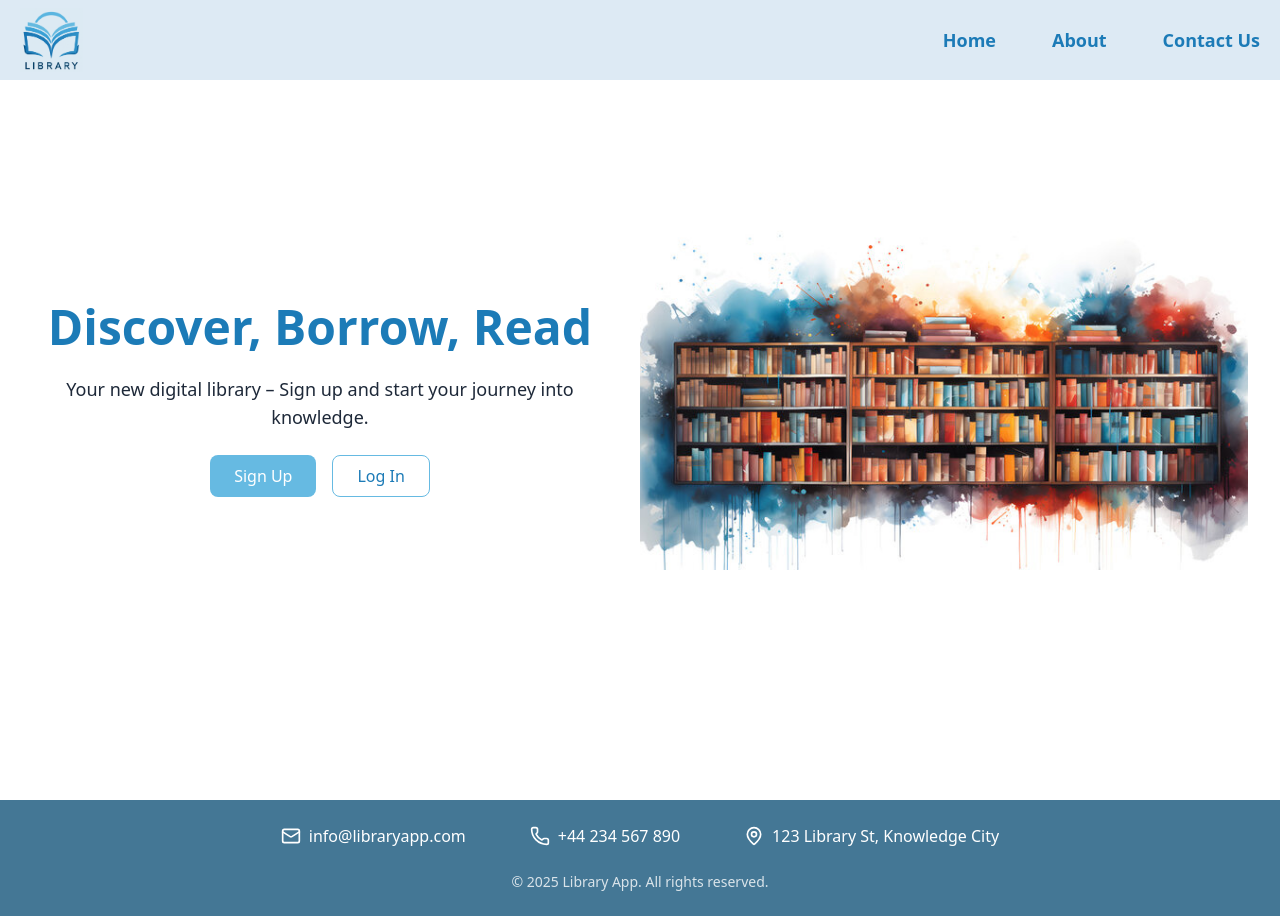
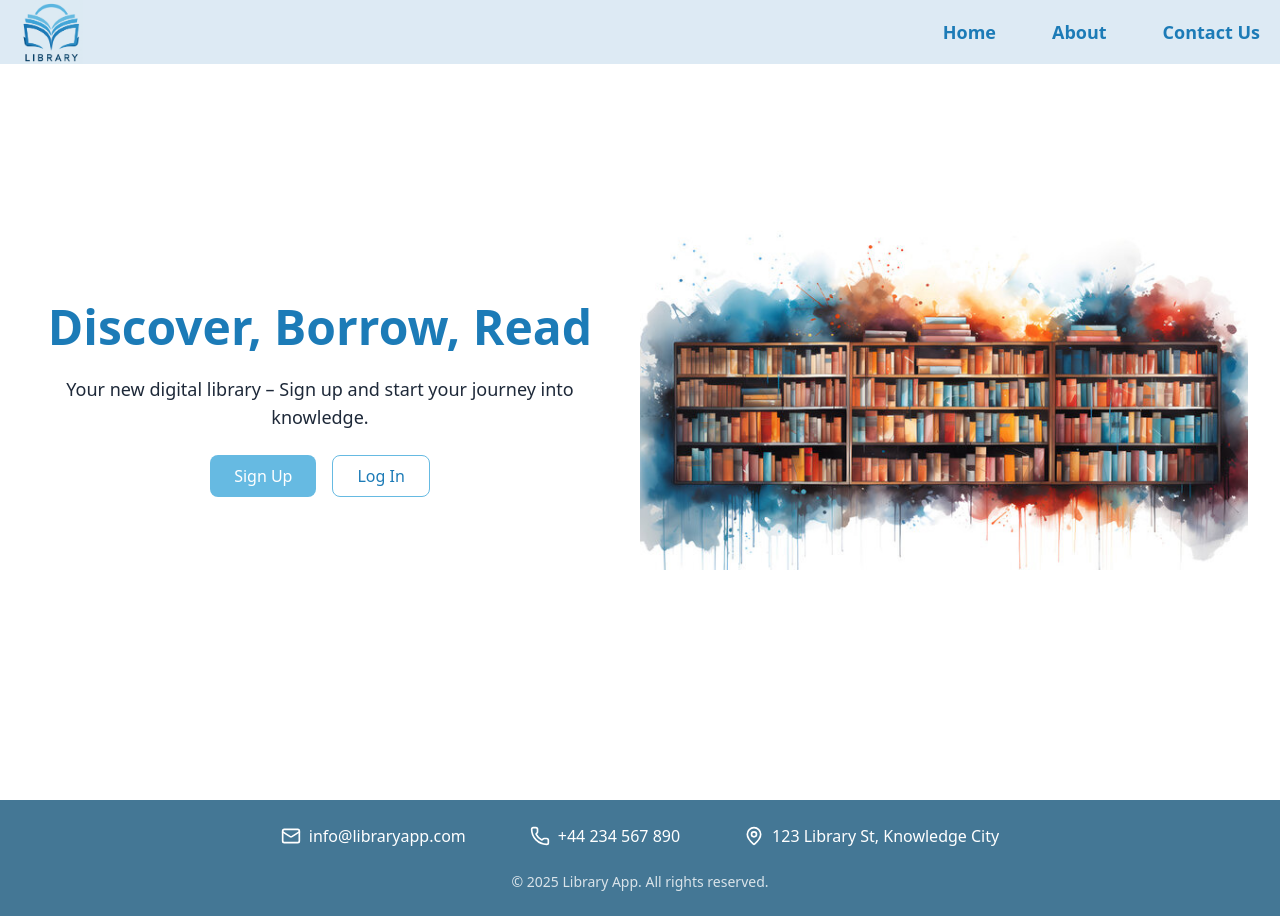
Before and after one commit to Marlesk/library-management-frontend, a React (Vite) app: page / in a window 1280 px wide. Built offline with nearby package versions, Linux system fonts and the light colour scheme; no server answers.

Commit message:
Layout changes

```diff
--- a/src/components/Navbar.tsx
+++ b/src/components/Navbar.tsx
@@ -7,7 +7,7 @@ interface Props {
 
 const Navbar = ({children}: Props) => {
  return (
-    <nav className='flex items-center justify-between px-5 bg-light-blue fixed w-full h-20'>
+    <nav className='flex items-center justify-between px-5 bg-light-blue fixed w-full h-16 z-50'>
       <Logo/>
       {children}
     </nav>
```
